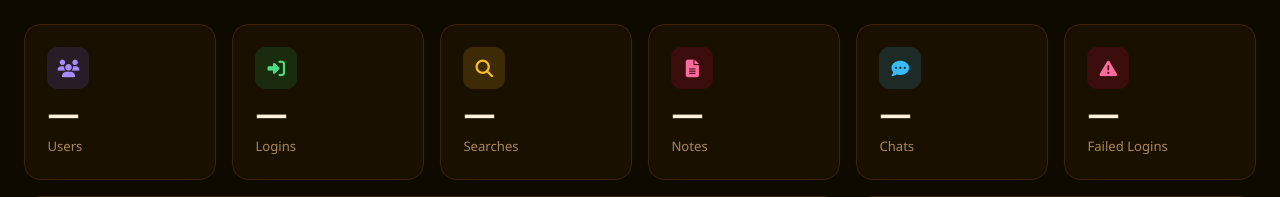
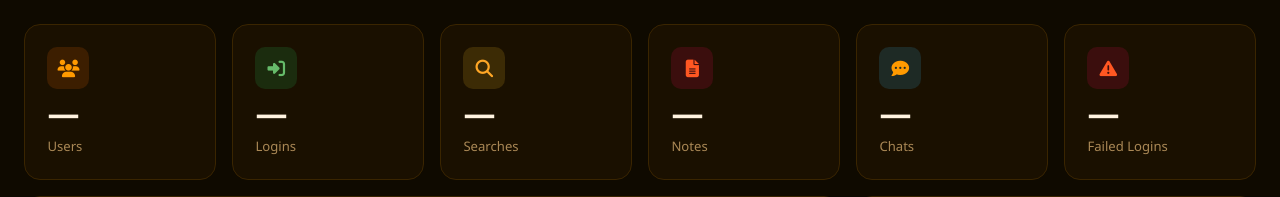
Before and after one commit to ompuri23456-hue/BrainWave-X, a Flask app: template templates/admin.html in a window 1280 px wide. Shown: the part 79-276 px from the top of the page. Run offline with Flask 3, Linux system fonts and the light colour scheme; the template is opened without the code that fills it, so the values that code supplies are empty.

Commit message:
fix admin violet theme - full orange conversion

```diff
--- a/static/js/admin.js
+++ b/static/js/admin.js
@@ -2,16 +2,16 @@ let allLogs = [], allUsers = [], allSearches = [];
 let activityChartInst = null, modeChartInst = null;
 
 const ACTION_COLORS = {
-  LOGIN:           { bg: 'rgba(34,197,94,0.15)',   color: '#4ade80' },
-  LOGIN_FAIL:      { bg: 'rgba(245,0,87,0.15)',    color: '#ff6b9d' },
-  REGISTER:        { bg: 'rgba(108,99,255,0.15)',  color: '#a78bfa' },
+  LOGIN:           { bg: 'rgba(34,197,94,0.15)',   color: '#66bb6a' },
+  LOGIN_FAIL:      { bg: 'rgba(245,0,87,0.15)',    color: '#ff5722' },
+  REGISTER:        { bg: 'rgba(255,107,0,0.15)',  color: '#ff9a00' },
   LOGOUT:          { bg: 'rgba(156,163,175,0.15)', color: '#9ca3af' },
-  SEARCH:          { bg: 'rgba(251,191,36,0.15)',  color: '#fbbf24' },
-  VISIT:           { bg: 'rgba(56,189,248,0.15)',  color: '#38bdf8' },
-  CHAT:            { bg: 'rgba(167,139,250,0.15)', color: '#c4b5fd' },
-  FORGOT_PASSWORD: { bg: 'rgba(251,191,36,0.15)',  color: '#fbbf24' },
-  PASSWORD_RESET:  { bg: 'rgba(34,197,94,0.15)',   color: '#4ade80' },
-  BLOCKED:         { bg: 'rgba(245,0,87,0.2)',      color: '#ff6b9d' },
+  SEARCH:          { bg: 'rgba(251,191,36,0.15)',  color: '#ffa726' },
+  VISIT:           { bg: 'rgba(56,189,248,0.15)',  color: '#ff9a00' },
+  CHAT:            { bg: 'rgba(167,139,250,0.15)', color: '#ffb74d' },
+  FORGOT_PASSWORD: { bg: 'rgba(251,191,36,0.15)',  color: '#ffa726' },
+  PASSWORD_RESET:  { bg: 'rgba(34,197,94,0.15)',   color: '#66bb6a' },
+  BLOCKED:         { bg: 'rgba(245,0,87,0.2)',      color: '#ff5722' },
 };
 
 function actionBadge(action) {
@@ -82,12 +82,12 @@ function renderActivityChart(daily) {
       datasets: [{
         label: 'Actions',
         data: values,
-        borderColor: '#6c63ff',
+        borderColor: '#ff6b00',
         backgroundColor: 'rgba(108,99,255,0.1)',
         borderWidth: 2,
         fill: true,
         tension: 0.4,
-        pointBackgroundColor: '#a78bfa',
+        pointBackgroundColor: '#ff9a00',
         pointRadius: 4
       }]
     },
@@ -107,7 +107,7 @@ function renderModeChart(m) {
   if (!m) return;
   const labels = ['Default', 'Exam', 'Revision', 'Deep', 'Viva', 'Quiz'];
   const values = [m.default_mode||0, m.exam||0, m.revision||0, m.deep||0, m.viva||0, m.quiz||0];
-  const colors = ['#6c63ff','#fbbf24','#4ade80','#38bdf8','#a78bfa','#ff6b9d'];
+  const colors = ['#ff6b00','#ffa726','#66bb6a','#ff9a00','#ff9a00','#ff5722'];
 
   if (modeChartInst) modeChartInst.destroy();
   modeChartInst = new Chart(document.getElementById('modeChart'), {
@@ -169,7 +169,7 @@ function renderUsers(users) {
       <td class="text-muted" style="font-size:0.8rem;">${fmtTime(u.created_at)}</td>
       <td>
         ${u.is_admin
-          ? '<span class="action-badge" style="background:rgba(108,99,255,0.2);color:#a78bfa;">Admin</span>'
+          ? '<span class="action-badge" style="background:rgba(255,107,0,0.2);color:#ff9a00;">Admin</span>'
           : `<button class="action-btn" style="font-size:0.75rem;padding:0.3rem 0.7rem;" onclick="makeAdmin(${u.id},this)">Make Admin</button>`}
       </td>
     </tr>`).join('');
@@ -265,7 +265,7 @@ function showToast(msg) {
   const el = document.createElement('div');
   el.className = 'toast-msg';
   el.textContent = msg;
-  el.style.cssText = 'position:fixed;top:1.5rem;right:1.5rem;background:#1a1a2e;border:1px solid #6c63ff;color:#e0e0ff;padding:0.7rem 1.2rem;border-radius:10px;z-index:9999;font-size:0.85rem;';
+  el.style.cssText = 'position:fixed;top:1.5rem;right:1.5rem;background:#1a1a2e;border:1px solid #ff6b00;color:#e0e0ff;padding:0.7rem 1.2rem;border-radius:10px;z-index:9999;font-size:0.85rem;';
   document.body.appendChild(el);
   setTimeout(() => el.remove(), 2500);
 }
--- a/templates/admin.html
+++ b/templates/admin.html
@@ -34,42 +34,42 @@
   <div class="row g-3 mb-3">
     <div class="col-6 col-md-2">
       <div class="stat-card">
-        <div class="stat-icon" style="background:rgba(108,99,255,0.15);color:#a78bfa;"><i class="fa fa-users"></i></div>
+        <div class="stat-icon" style="background:rgba(255,107,0,0.15);color:#ff9a00;"><i class="fa fa-users"></i></div>
         <div class="stat-val" id="s-users">—</div>
         <div class="stat-label">Users</div>
       </div>
     </div>
     <div class="col-6 col-md-2">
       <div class="stat-card">
-        <div class="stat-icon" style="background:rgba(34,197,94,0.15);color:#4ade80;"><i class="fa fa-right-to-bracket"></i></div>
+        <div class="stat-icon" style="background:rgba(34,197,94,0.15);color:#66bb6a;"><i class="fa fa-right-to-bracket"></i></div>
         <div class="stat-val" id="s-logins">—</div>
         <div class="stat-label">Logins</div>
       </div>
     </div>
     <div class="col-6 col-md-2">
       <div class="stat-card">
-        <div class="stat-icon" style="background:rgba(251,191,36,0.15);color:#fbbf24;"><i class="fa fa-magnifying-glass"></i></div>
+        <div class="stat-icon" style="background:rgba(251,191,36,0.15);color:#ffa726;"><i class="fa fa-magnifying-glass"></i></div>
         <div class="stat-val" id="s-searches">—</div>
         <div class="stat-label">Searches</div>
       </div>
     </div>
     <div class="col-6 col-md-2">
       <div class="stat-card">
-        <div class="stat-icon" style="background:rgba(245,0,87,0.15);color:#ff6b9d;"><i class="fa fa-file-lines"></i></div>
+        <div class="stat-icon" style="background:rgba(245,0,87,0.15);color:#ff5722;"><i class="fa fa-file-lines"></i></div>
         <div class="stat-val" id="s-notes">—</div>
         <div class="stat-label">Notes</div>
       </div>
     </div>
     <div class="col-6 col-md-2">
       <div class="stat-card">
-        <div class="stat-icon" style="background:rgba(56,189,248,0.15);color:#38bdf8;"><i class="fa fa-comment-dots"></i></div>
+        <div class="stat-icon" style="background:rgba(56,189,248,0.15);color:#ff9a00;"><i class="fa fa-comment-dots"></i></div>
         <div class="stat-val" id="s-chats">—</div>
         <div class="stat-label">Chats</div>
       </div>
     </div>
     <div class="col-6 col-md-2">
       <div class="stat-card">
-        <div class="stat-icon" style="background:rgba(245,0,87,0.15);color:#ff6b9d;"><i class="fa fa-triangle-exclamation"></i></div>
+        <div class="stat-icon" style="background:rgba(245,0,87,0.15);color:#ff5722;"><i class="fa fa-triangle-exclamation"></i></div>
         <div class="stat-val" id="s-fails">—</div>
         <div class="stat-label">Failed Logins</div>
       </div>
@@ -121,7 +121,7 @@
             <option value="CHAT">Chat</option>
             <option value="FORGOT_PASSWORD">Forgot Password</option>
             <option value="PASSWORD_RESET">Password Reset</option>
-            <option value="BLOCKED" style="color:#ff6b9d;">⚠️ Blocked</option>
+            <option value="BLOCKED" style="color:#ff5722;">⚠️ Blocked</option>
           </select>
           <input type="text" id="activitySearch" placeholder="Search user..." class="admin-select" oninput="filterActivity()" style="width:140px;">
         </div>
@@ -154,7 +154,7 @@
   <!-- Top Searches Tab -->
   <div id="tab-searches" class="admin-tab-content" style="display:none;">
     <div class="admin-card">
-      <div class="admin-card-header"><span><i class="fa fa-fire me-2" style="color:#fbbf24;"></i>Top Searched Topics</span></div>
+      <div class="admin-card-header"><span><i class="fa fa-fire me-2" style="color:#ffa726;"></i>Top Searched Topics</span></div>
       <div id="searchesList" class="p-3"></div>
     </div>
   </div>
```
